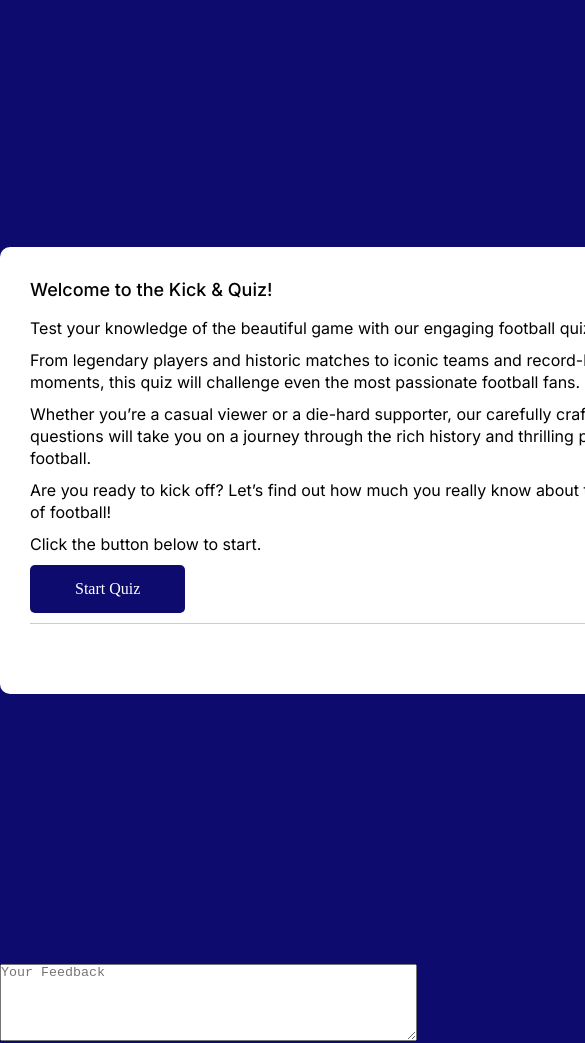
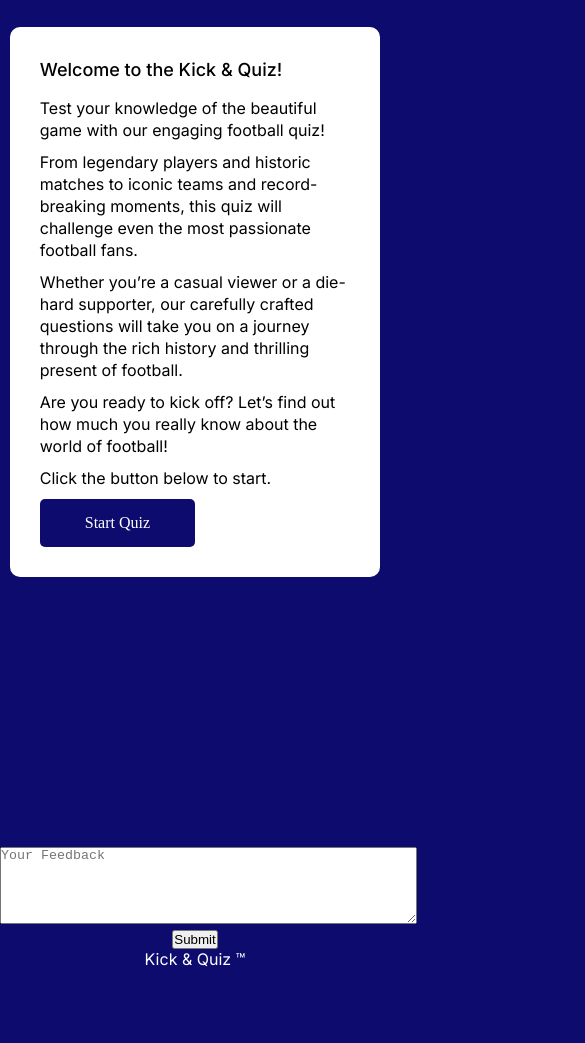
Before and after one commit to Esteban-Jr/Kick-Quiz, a plain HTML site: page index.html in a window 390 px wide. Shown: the part 73-1116 px from the top of the page, 585 px wide, since content can reach past the window. After the commit the page ends 1052 px from the top, so only its background shows below. Drawn offline with Linux system fonts and the light colour scheme.

Commit message:
Add footer styles and media queries for responsive design

```diff
--- a/assets/style.css
+++ b/assets/style.css
@@ -277,3 +277,24 @@ header {
     margin-bottom: 15px;
   }
 }
+
+/* Footer */
+footer {
+  width: 100%;
+  position: relative;
+  color: white;
+  padding-bottom: 10px;
+  text-align: center;
+}
+
+/* Responsiveness */
+@media screen and (max-width: 768px) {
+  .custom-box {
+    margin-top: 30px;
+    width: 95%;
+  }
+}
+
+.hide {
+  display: none; /* Add hide class for elements to hide */
+}
```
